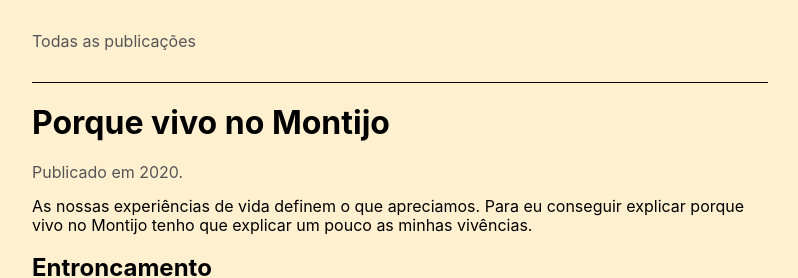
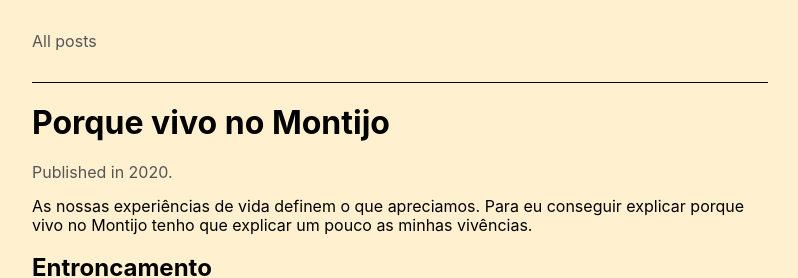
Before and after one commit to afpr252/blog, a Jekyll site: the page built from _posts/2020-11-30-porque-vivo-no-montijo.html, in a window 1280 px wide and 900 px high. Shown: the top 278 px of the window, without its empty margins (240-1038 px from the left). Built offline with Jekyll 4.4.1, drawn with Linux system fonts in a browser that asks for light colours.

Commit message:
Update blog to be in english by default

```diff
--- a/_config.yml
+++ b/_config.yml
@@ -5,9 +5,9 @@
 baseurl: "/blog" # the subpath of your site, e.g. /blog
 url: "https://fury252.github.io" # the base hostname & protocol for your site, e.g. http://example.com
 author: "André Rodrigues"
-lang: pt
+lang: en
 title: "Porque não?"
-description: Um espaço onde partilho o que pode ser útil para outros.
+description: A space where I share what might be useful to others.
 
 # Build settings
 plugins:
--- a/_layouts/default.html
+++ b/_layouts/default.html
@@ -5,11 +5,7 @@
     <meta http-equiv="X-UA-Compatible" content="IE=edge">
     <meta name="viewport" content="width=device-width, initial-scale=1">
 
-    {% if page.title %}
-      <title>{{ page.title }}. {{ site.title }}</title>
-    {% else %}
-      <title>{{ site.title }}</title>
-    {% endif %}
+    <title>{{ page.title | default: site.title }}</title>
 
     <link rel="stylesheet" href="{{ "/assets/css/tachyons/tachyons.min.css" | relative_url }}">
     <link rel="stylesheet" href="{{ "/assets/css/pygments-css/monokai.css" | relative_url }}">
--- a/_layouts/post.html
+++ b/_layouts/post.html
@@ -2,14 +2,14 @@
 layout: default
 ---
 <nav class="pv4 f5 bb">
-  <a href="{{ '/' | relative_url }}" class="link mid-gray hover-black">Todas as publicações</a>
+  <a href="{{ '/' | relative_url }}" class="link mid-gray hover-black">All posts</a>
 </nav>
 
 <article itemscope itemtype="http://schema.org/BlogPosting">
   <header>
     <h1 itemprop="name headline">{{ page.title }}</h1>
 
-    <p class="mid-gray">Publicado em {{ page.date | date: "%Y" }}.</p>
+    <p class="mid-gray">Published in {{ page.date | date: "%Y" }}.</p>
   </header>
 
   <div itemprop="articleBody">
--- a/_posts/2020-11-30-porque-vivo-no-montijo.html
+++ b/_posts/2020-11-30-porque-vivo-no-montijo.html
@@ -1,6 +1,7 @@
 ---
 layout: post
 title: Porque vivo no Montijo
+lang: pt
 date: 2020-11-30
 permalink: porque-vivo-no-montijo
 ---
--- a/index.html
+++ b/index.html
@@ -10,9 +10,10 @@ layout: default
   {% for post in site.posts %}
   <p>
     <span>{{ post.date | date: "%Y" }}</span>
-    <a class="pl1" href="{{ post.url | relative_url }}">
+    <a class="pl1" href="{{ post.url | relative_url }}" lang="{{ post.lang }}">
       {{ post.title -}}
     </a>
+    <span class="ttu pl1">{{ post.lang -}}
   </p>
   {% endfor %}
 </main>
```
